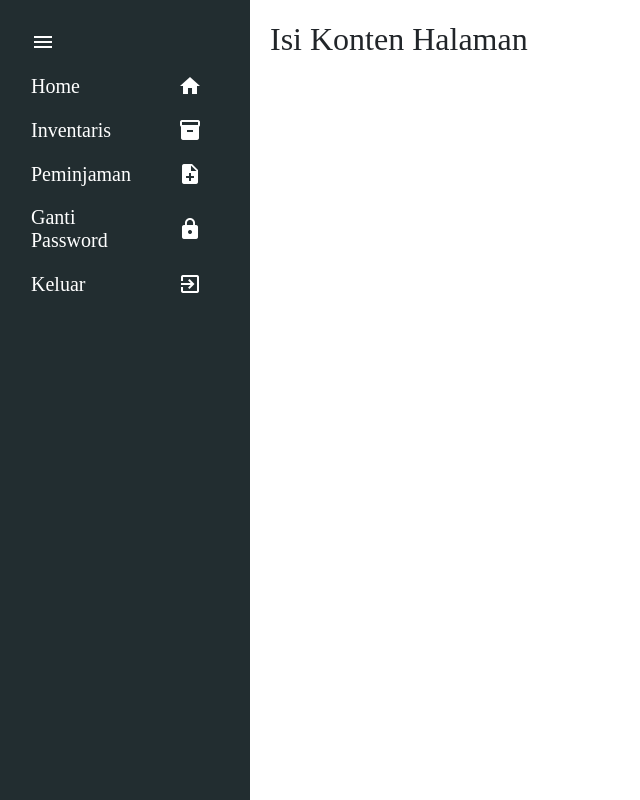
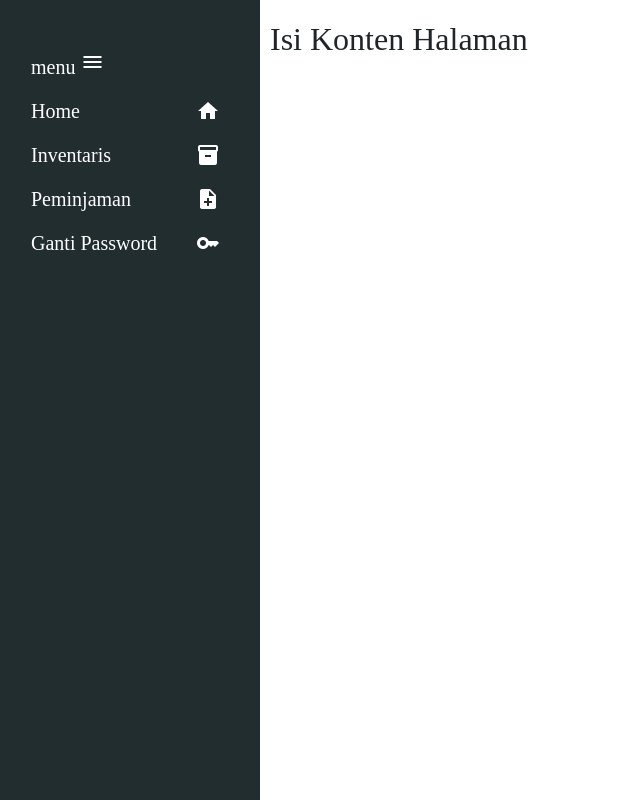
Before and after one commit to fighaz/puhsepuh_inventory_2d, a PHP site: page /admin/home.php in a window 1280 px wide. Shown: the whole page, without its empty margins (0-640 px from the left). Run offline with PHP 8.4, Linux system fonts and the light colour scheme.

Commit message:
update sidebar
tombol belum bisa di klik

```diff
--- a/app/views/admin/home.php
+++ b/app/views/admin/home.php
@@ -5,7 +5,7 @@
   <title>Home</title>
   <link href="https://cdn.jsdelivr.net/npm/bootstrap@5.3.2/dist/css/bootstrap.min.css" rel="stylesheet">
   <link href="https://fonts.googleapis.com/icon?family=Material+Icons" rel="stylesheet">
-  <link rel="stylesheet" href="css/style.css">
+  <!-- <link rel="stylesheet" href="css/style.css"> -->
 
   <style>
     * {
@@ -16,7 +16,7 @@
       top: 0;
       left: 0;
       height: 100%;
-      width: 250px;
+      width: 260px;
       background-color: #222D30;;
       padding-top: 20px;
     }
@@ -37,19 +37,20 @@
     }
     .sidebar a:hover {
         background-color: #E7AE0E;
+        font-weight: bold;
     }
     .sidebar .icon {
-      margin-left: 25px;
-      margin-right: 38px;
+      margin-right: 30px;
     }
   </style>
 </head>
 <body>
 
-
 <div class="sidebar" id="sidebar">
   <a href="#">
-    <i class="material-icons">menu</i>
+  <a href="javascript:void(0)" class="closebtn" onclick="toggleNav()"><span class="material-symbols-outlined">
+menu
+    <i class="material-icons" onclick="closeNav()">menu</i>
   </a>
   <a href="#">
     Home <i class="material-icons icon">home</i>
@@ -61,10 +62,7 @@
     Peminjaman <i class="material-icons icon">note_add</i>
   </a>
   <a href="#">
-    Ganti Password <i class="material-icons icon">lock</i>
-  </a>
-  <a href="#">
-    Keluar <i class="material-icons icon">exit_to_app</i>
+    Ganti Password <i class="material-icons icon">key</i>
   </a>
 </div>
 
```
